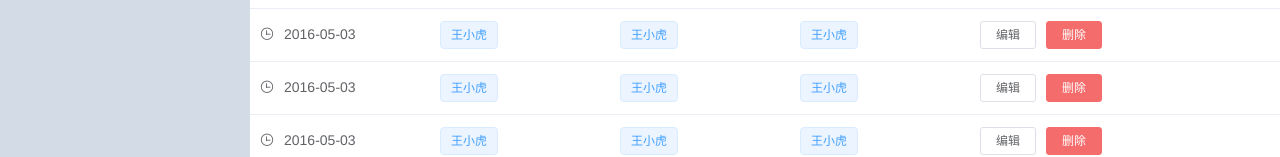
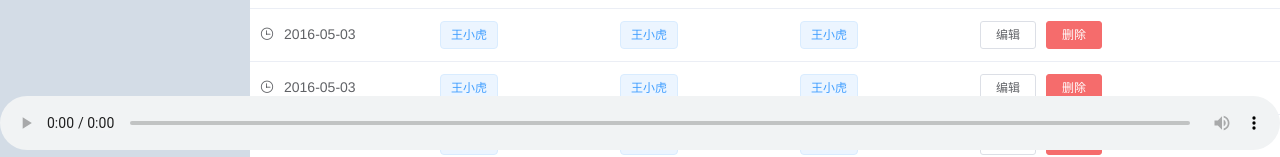
Before and after one commit to chenlian98/netease-music, a Vue app: page /Home in a window 1280 px wide. Shown: the part 650-807 px from the top of the page. Built offline with nearby package versions, Linux system fonts and the light colour scheme.

Commit message:
登录存cookie

```diff
--- a/src/views/Home.vue
+++ b/src/views/Home.vue
@@ -119,6 +119,7 @@
                 </template>
               </el-table-column>
             </el-table>
+            <audio :src="url"  autoplay controls>播放</audio>
           </div>
         </el-main>
       </el-container>
@@ -188,6 +189,7 @@ export default {
           address: "上海市普陀区金沙江路 1516 弄",
         },
       ],
+      url: "",
     };
   },
   methods: {
@@ -221,6 +223,14 @@ export default {
         color: #000;
         margin-bottom: 10px;
       }
+    }
+    audio {
+      position: fixed;
+      bottom: 0;
+      right: 0;
+      left: 0;
+      width: 100%;
+      height: 80px;
     }
   }
 }
--- a/src/views/LogIn.vue
+++ b/src/views/LogIn.vue
@@ -118,46 +118,15 @@ export default {
           //手机号登录
           //let codeVerify = `${api}captcha/verify?phone=${this.ruleForm.Phone}&captcha=${this.ruleForm.pass}`;
           let Register = `${api}/login/cellphone?phone=${this.ruleForm.Phone}&password=${this.ruleForm.pwd}`;
-          //双个请求
-          // axios
-          //   .all([
-          //     axios.get(codeVerify),
-          //     axios.get(Register), // 替换接口
-          //   ])
-          //   .then(
-          //     axios.spread((codeVerify, Register) => {
-          //       // 上面两个请求都完成后，才执行这个回调方法
-          //       console.log("codeVerify", codeVerify);
-          //       console.log(Register.data);
-          //       console.log();
-          //       window.sessionStorage.setItem("token", Register.data.token);
-          //       this.$message({
-          //         message: "恭喜你，这是一条成功消息",
-          //         type: "success",
-          //       });
-          //     })
-          //   )
-          //   .catch((err) => {
-          //     console.log(err);
-          //   })
-          //   .finally(() => {
-          //     console.log("完成了");
-          //   });
-          //单个请求
           axios
             .get(Register)
             .then((res) => {
               console.log(res);
-              localStorage.setItem("token", res.data.token);
+              document.cookie = `cookie=${res.data.token}`;
+              this.$router.push({
+                name: "Home",
+              })
               alert("成功");
-              axios
-                .get(`${api}/user/subcount`)
-                .then((res) => {
-                  console.log(res);
-                })
-                .catch((err) => {
-                  console.log(err);
-                });
             })
             .catch((err) => {
               console.log(err);
```
